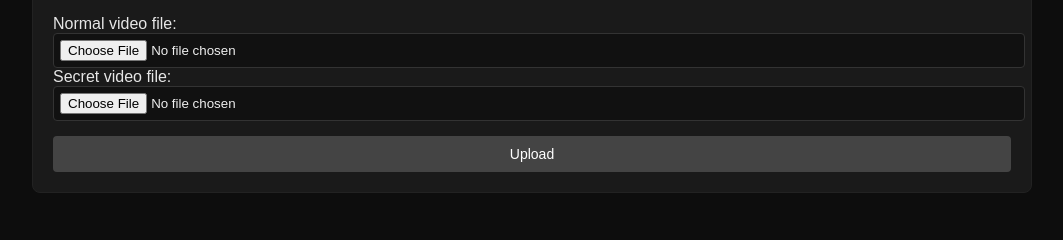
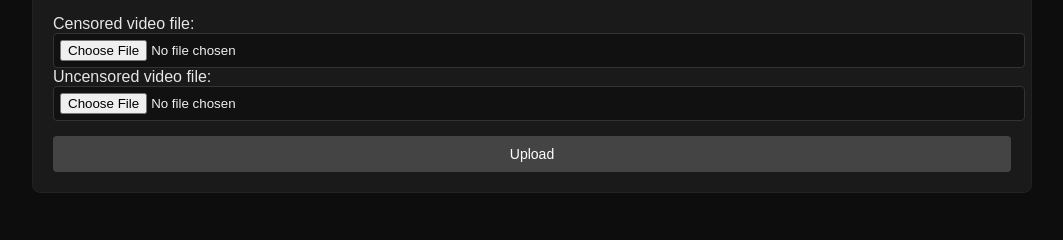
Before and after one commit to m-schmutz/Album-Stream, a Flask app: page /upload in a window 1280 px wide. Shown: the part 231-471 px from the top of the page, without its empty margins (108-1171 px from the left). Run offline with Flask 3, Linux system fonts and the light colour scheme; some libraries are stand-ins or nearby versions.

Commit message:
changed secret and normal to censored and uncensored

```diff
--- a/templates/upload.html
+++ b/templates/upload.html
@@ -44,10 +44,10 @@
         </div>
 
         <div class="video-upload-section">
-            <label for="video_normal">Normal video file:</label>
+            <label for="video_normal">Censored video file:</label>
             <input type="file" name="video_normal" id="video_normal" accept="video/*" required>
 
-            <label for="video_secret">Secret video file:</label>
+            <label for="video_secret">Uncensored video file:</label>
             <input type="file" name="video_secret" id="video_secret" accept="video/*" required>
         </div>
 
```
